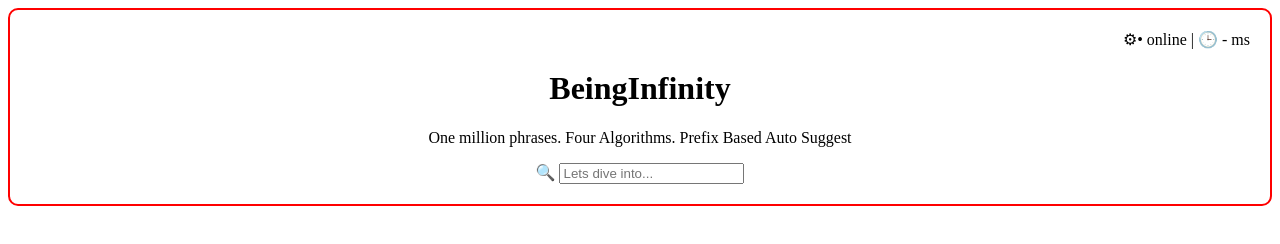
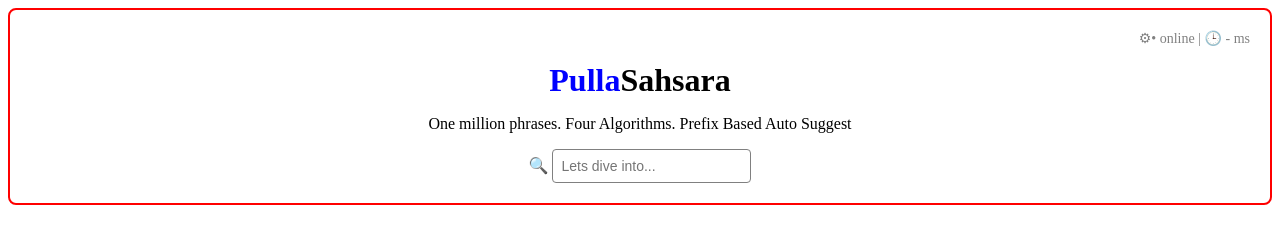
Before and after one commit to sahasrapulla/bootcamp, a website: page frontend/pages/autosuggest.html in a window 1280 px wide. Drawn offline with Linux system fonts and the light colour scheme.

Commit message:
your message here

```diff
--- a/frontend/pages/autosuggest.html
+++ b/frontend/pages/autosuggest.html
@@ -7,13 +7,27 @@
         /* Internal Styling */
         #box {
             border: 2px solid red;
-            border-radius: 10px;
+            border-radius: 8px;
             text-align: center;
             padding: 20px;
         }
         #p1 {
             text-align: right;
-            margin: 0;
+            margin: 0 0 15px 0;
+            font-size: 14px;
+            color: gray;
+        }
+        h1 {
+            margin: 0 0 10px 0;
+        }
+        h1 span{
+            color: blue;
+        }
+        #searchinp {
+            padding: 8px;
+            font-size: 14px;
+            border: 1px solid grey;
+            border-radius: 4px;
         }
     </style>
 </head>
@@ -22,7 +36,7 @@
     <!-- Only One Div -->
     <div id="box">
         <p id="p1">&#9881;&bull; online | &#128338; - ms</p>
-        <h1>BeingInfinity</h1>
+        <h1><span>Pulla</span>Sahsara</h1>
         <p>One million phrases. Four Algorithms. Prefix Based Auto Suggest</p>
         <form>
             <label for="searchinp">&#128269;</label>
```
